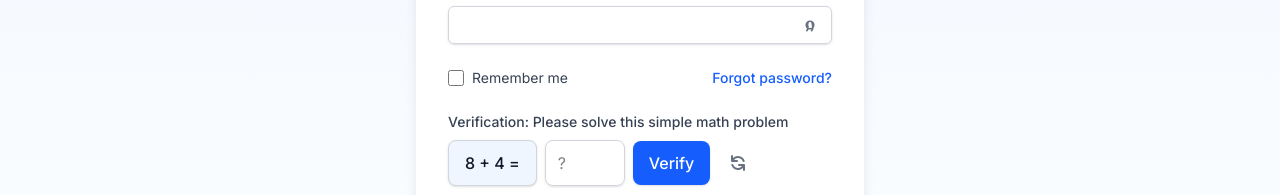
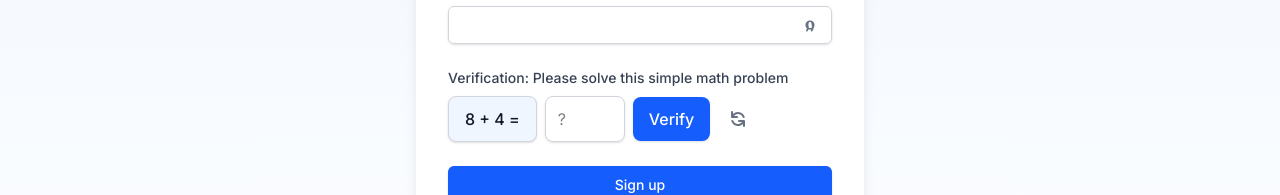
Before and after one commit to Deepak1230987/Conference-Management-Application, a React (Vite) app in the folder client/: page /ictacem2025/login in a window 1280 px wide. Shown: the part 428-623 px from the top of the page. Built offline with nearby package versions, Linux system fonts and the light colour scheme; no server answers.

Commit message:
refactor: remove unused 'Remember me' and 'Forgot password' options from login form

```diff
--- a/client/src/pages/Login.jsx
+++ b/client/src/pages/Login.jsx
@@ -182,31 +182,7 @@
                 </div>
               </div>
 
-              <div className="flex items-center justify-between">
-                <div className="flex items-center">
-                  <input
-                    id="remember_me"
-                    name="remember_me"
-                    type="checkbox"
-                    className="h-4 w-4 text-blue-600 focus:ring-blue-500 border-gray-300 rounded"
-                  />
-                  <label
-                    htmlFor="remember_me"
-                    className="ml-2 block text-sm text-gray-700"
-                  >
-                    Remember me
-                  </label>
-                </div>
 
-                <div className="text-sm">
-                  <a
-                    href="#"
-                    className="font-medium text-blue-600 hover:text-blue-500"
-                  >
-                    Forgot password?
-                  </a>
-                </div>
-              </div>
 
               {/* SimpleCaptcha Component */}
               <div className="mt-4">
```
